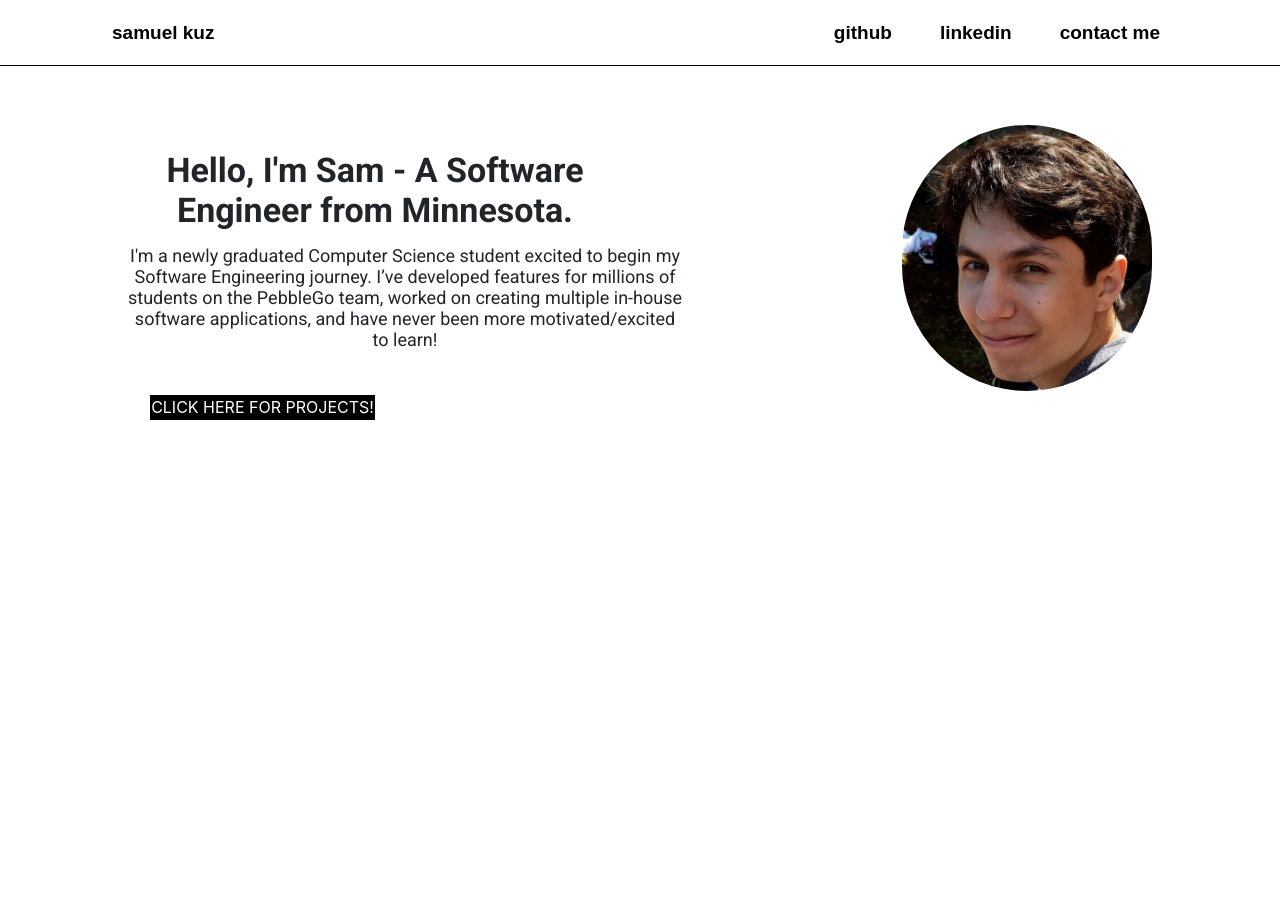
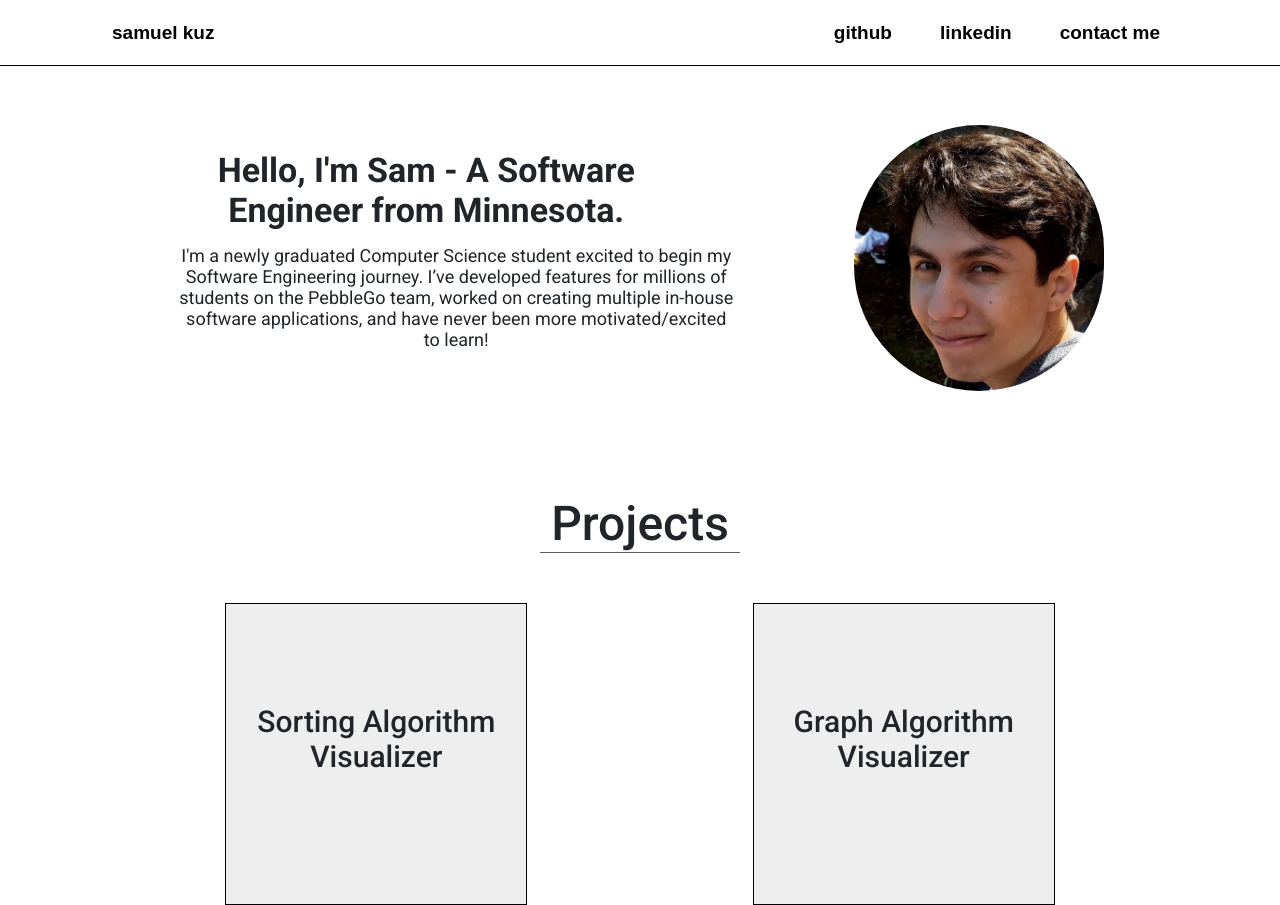
Before and after one commit to samuelkuz/personal-website, a React (Create React App) app: page / in a window 1280 px wide. Before the commit the page ends 800 px from the top, so only its background shows below. Built offline with nearby package versions, Linux system fonts and the light colour scheme.

Commit message:
Add better project buttons

```diff
--- a/src/App.jsx
+++ b/src/App.jsx
@@ -16,8 +16,9 @@ function App() {
 	return (
 		<Router>
 			<div className="App">
+				<div className="white-space"></div>
+			</div>
 			<HeaderBar/>
-				<div className="white-space"></div>
 			<Switch>
 				<Route path="/drone-delivery-system" component={DroneDeliverySystem}/>
 				<Route path="/algorithm-visualizer" component={AlgorithmVisualizer}/>
@@ -25,7 +26,6 @@ function App() {
 				<Route path="/contact-me" component={ContactMe}/>
 				<Route path="/" component={Home}/>
 			</Switch>
-			</div>
 		</Router>
 	);
 }
--- a/src/pages/Home.jsx
+++ b/src/pages/Home.jsx
@@ -26,8 +26,20 @@ function Home() {
                     <img className="head-shot" src={headshot} alt="Headshot" />
                 </div>
             </div>
-            <div className="projects-link" onClick={() => handleRedirect("algorithm-visualizer")}>
-                CLICK HERE FOR PROJECTS!
+            <div className="projects-title">
+                Projects
+            </div>
+            <div className="projects-container">
+                <div className="projects-link" onClick={() => handleRedirect("algorithm-visualizer")}>
+                    <div className="projects-link-text">
+                        Sorting Algorithm Visualizer
+                    </div>
+                </div>
+                <div className="projects-link" onClick={() => handleRedirect("graph-visualizer")}>
+                    <div className="projects-link-text">
+                        Graph Algorithm Visualizer
+                    </div>
+                </div>
             </div>
         </div>
     );
--- a/src/pages/Home.scss
+++ b/src/pages/Home.scss
@@ -1,22 +1,24 @@
 .home-wrapper {
+    text-align: center;
+    font-family: 'Roboto', sans-serif;
+
     .intro-container {
         display: flex;
         flex-flow: row nowrap;
-        justify-content: space-between;
+        justify-content: space-around;
 
         .head-wrapper {
             .head-shot {
                 border: 1px transparent black;
                 border-radius: 250px;
-                margin: 50px 8rem 0 0;
+                margin: 50px 125px 0 0;
                 width: 250px;
             }
         }
 
         .intro-wrapper {
             color: #212529;
-            font-family: 'Roboto', sans-serif;
-            width: 100%;
+            width: 700px;
 
             .intro-title {
                 font-size: 34px;
@@ -29,18 +31,38 @@
                 font-size: 18px;
                 font-weight: 300;
                 margin: 15px 0 15px 125px;
-                max-width: 560px;
+                width: 560px;
             }
         }
     }
 
-    .projects-link {
-        height: 25px;
-        width: 225px;
-        margin-left: 150px;
-        background-color: black;
-        color: white;
-        text-align: center;
-        line-height: 25px;
+    .projects-title {
+        border-bottom: 1px solid #5e5e5e;
+        color: #212529;
+        font-size: 48px;
+        font-weight: 500;
+        margin: 100px auto 50px;
+        width: 200px;
+    }
+
+    .projects-container {
+        display: flex;
+        justify-content: space-evenly;
+
+        .projects-link {
+            background-color: #eeeeee;
+            border: 1px solid black;
+            color: #212529;
+            flex-grow: 2;
+            height: 300px;
+            max-width: 300px;
+
+            .projects-link-text {
+                font-size: 30px;
+                font-weight: 500;
+                margin-top: 100px;
+
+            }
+        }
     }
 }
```
Lines whose indentation alone changed are shown as unchanged.
